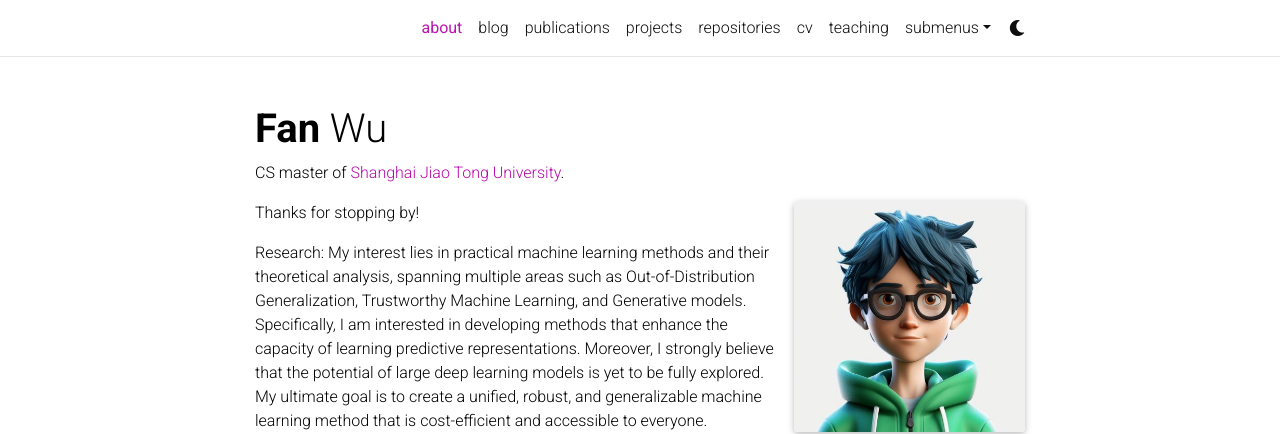
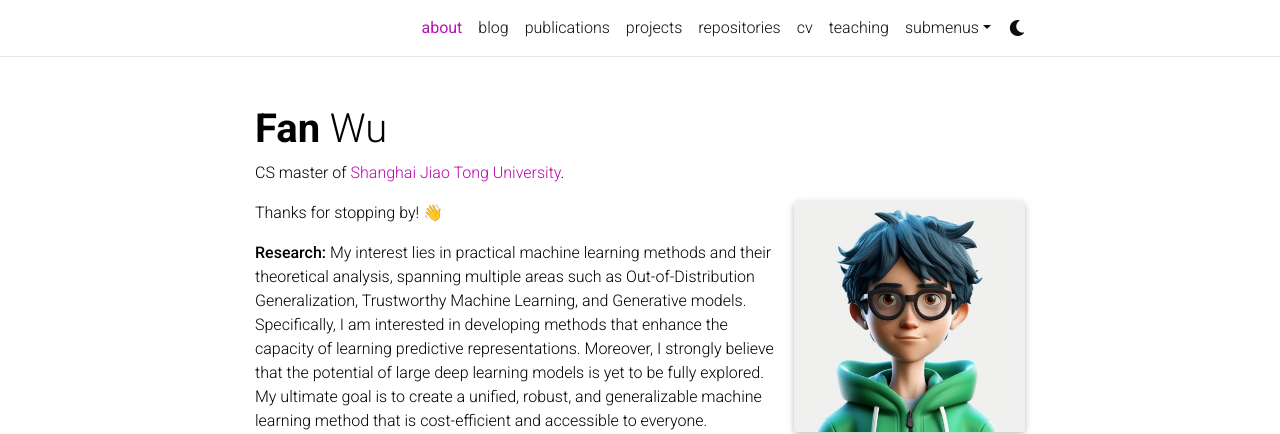
Before and after one commit to wufan-cse/wufan-cse.github.io, a Jekyll site: the page built from _pages/about.md, in a window 1280 px wide and 1188 px high. Shown: the top 434 px of the window. Built offline with Jekyll 4.4.1, drawn with Linux system fonts in a browser that asks for light colours; full-size pictures stand in for the smaller copies a plugin makes; emoji names are drawn with the system emoji font; comment, search, counter and statistics services are not loaded; a style sheet for code colours, icons or effects is not loaded; part of the change alters nothing that is shown.

```diff
--- a/_pages/about.md
+++ b/_pages/about.md
@@ -16,13 +16,10 @@ selected_papers: true # includes a list of papers marked as "selected={true}"
 social: true  # includes social icons at the bottom of the page
 ---
 
-Thanks for stopping by!
+Thanks for stopping by! :wave:
 
-Research:
-My interest lies in practical machine learning methods and their theoretical analysis, spanning multiple areas such as Out-of-Distribution Generalization, Trustworthy Machine Learning, and Generative models.
-Specifically, I am interested in developing methods that enhance the capacity of learning predictive representations.
-Moreover, I strongly believe that the potential of large deep learning models is yet to be fully explored.
-My ultimate goal is to create a unified, robust, and generalizable machine learning method that is cost-efficient and accessible to everyone.
+<strong>Research:</strong>
+My interest lies in practical machine learning methods and their theoretical analysis, spanning multiple areas such as Out-of-Distribution Generalization, Trustworthy Machine Learning, and Generative models. Specifically, I am interested in developing methods that enhance the capacity of learning predictive representations. Moreover, I strongly believe that the potential of large deep learning models is yet to be fully explored. My ultimate goal is to create a unified, robust, and generalizable machine learning method that is cost-efficient and accessible to everyone.
 
 <!-- Write your biography here. Tell the world about yourself. Link to your favorite [subreddit](http://reddit.com). You can put a picture in, too. The code is already in, just name your picture `prof_pic.jpg` and put it in the `img/` folder.
 
```
